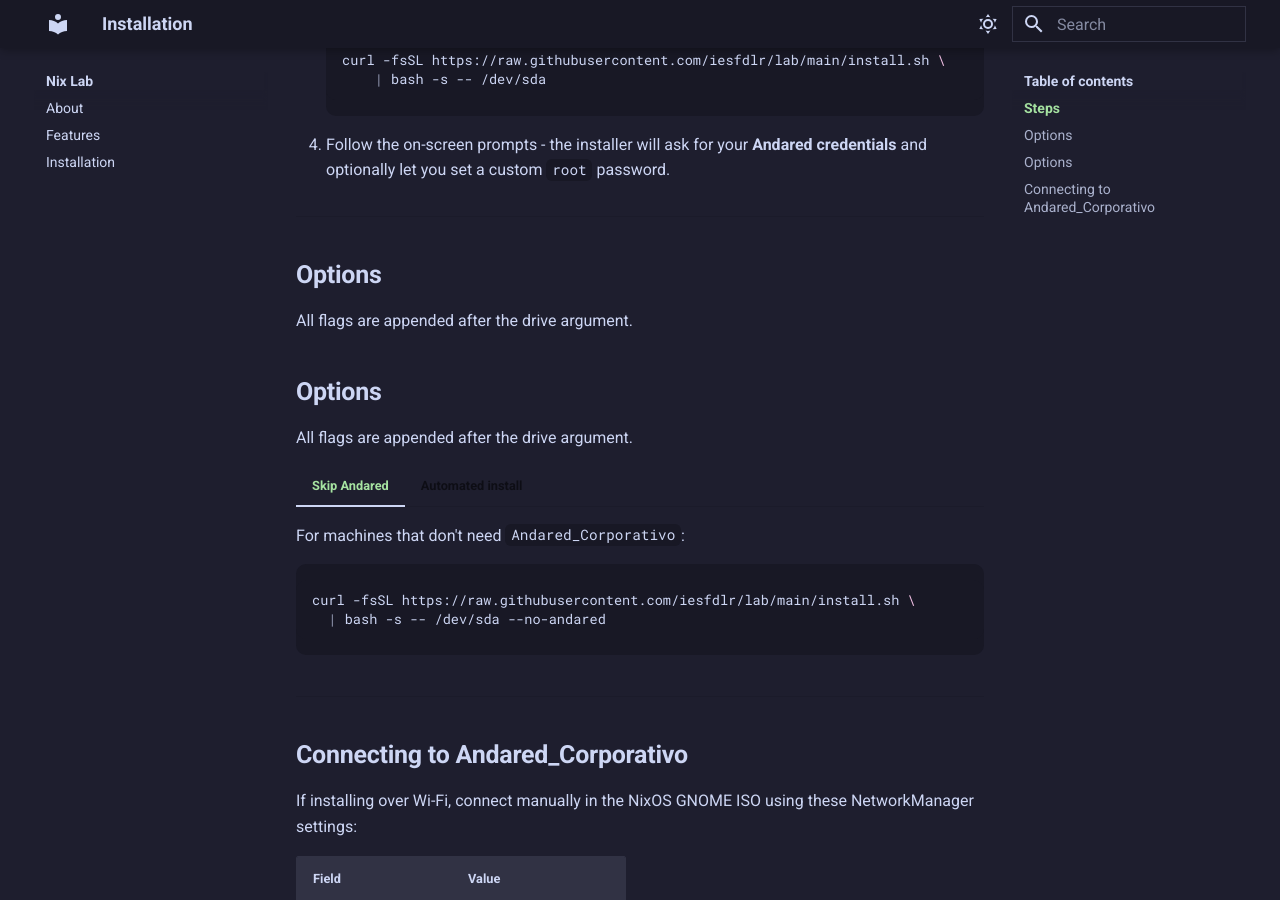
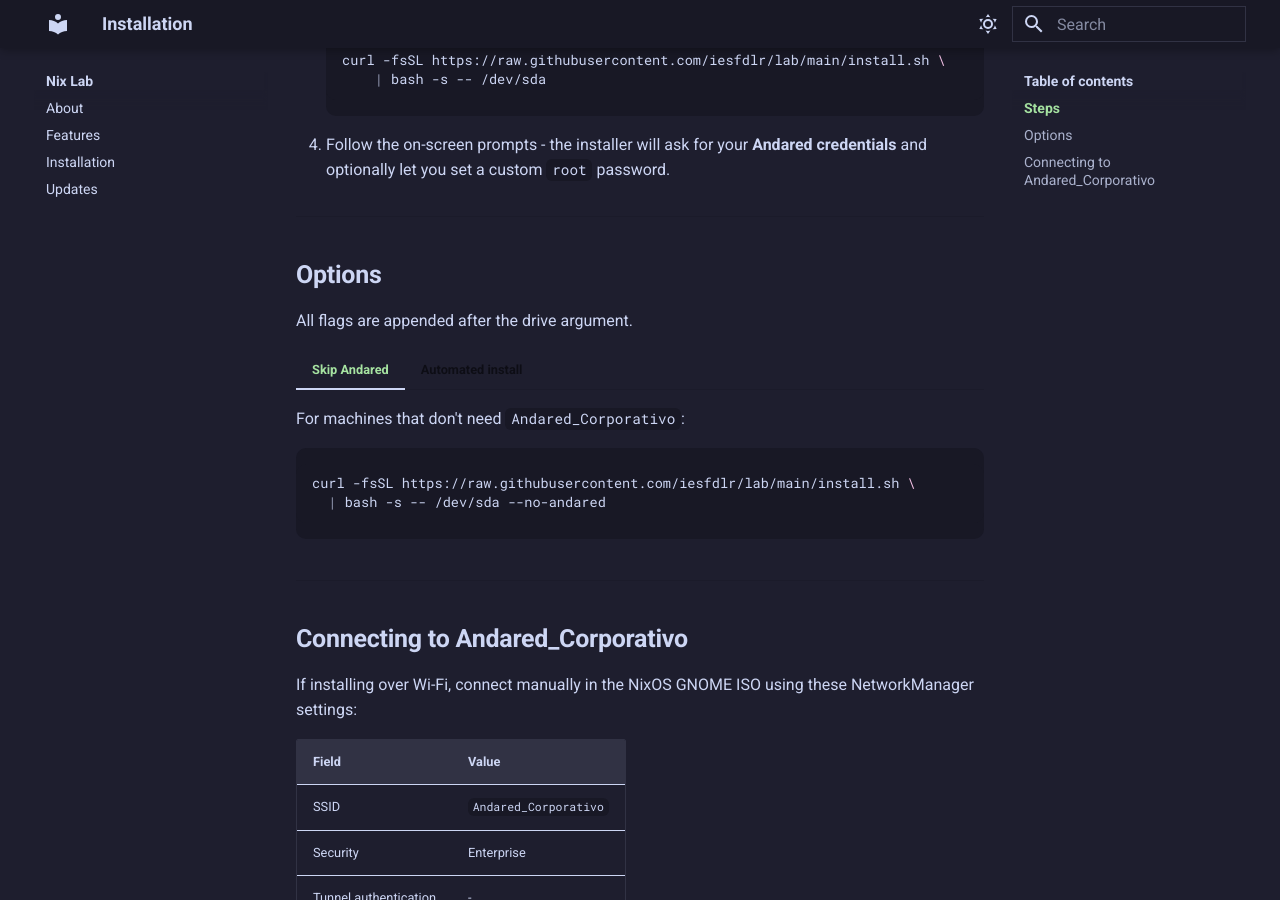
Before and after one commit to iesfdlr/lab, an MkDocs documentation site: the page built from docs/docs/installation.md, in a window 1280 px wide and 900 px high, scrolled down 634 px. Built offline with MkDocs 1.6.1 and Material for MkDocs 9.7.7, drawn with Linux system fonts in a browser that asks for light colours.

Commit message:
feat: docs finished

```diff
--- a/docs/docs/installation.md
+++ b/docs/docs/installation.md
@@ -23,10 +23,6 @@ curl -fsSL https://raw.githubusercontent.com/iesfdlr/lab/main/install.sh \
 4. Follow the on-screen prompts - the installer will ask for your **Andared credentials** and optionally let you set a custom `root` password.
 
 ---
-
-## Options
-
-All flags are appended after the drive argument.
 
 ## Options
 
```
Also changed, not shown: docs/docs/updates.md (added, +3 -0 lines), readme.md.
